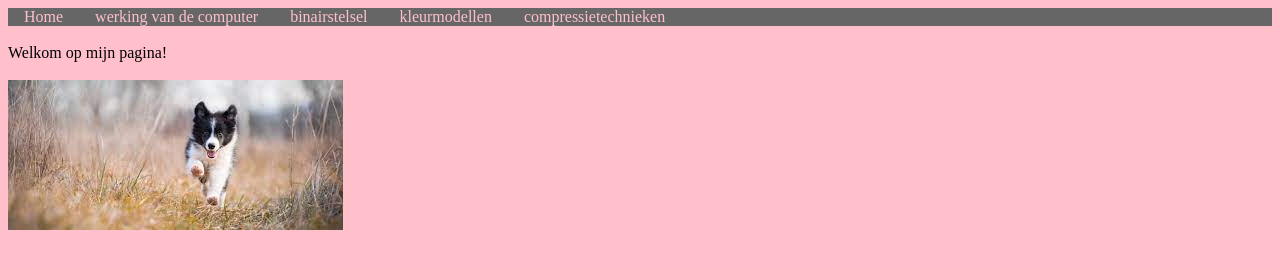
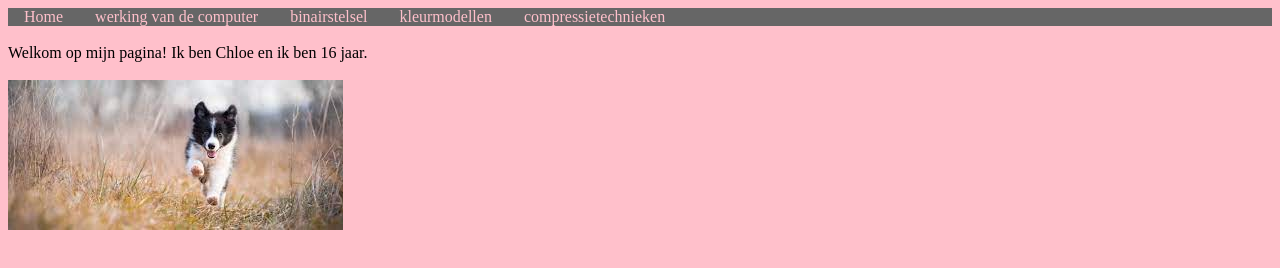
Before and after one commit to Chloe1804/Chloe1804.github.io, a plain HTML site: page index.html in a window 1280 px wide. Drawn offline with Linux system fonts and the light colour scheme.

Commit message:
stukje tekst

```diff
--- a/index.html
+++ b/index.html
@@ -18,6 +18,8 @@
      </ul>
 <br>
 Welkom op mijn pagina!
+Ik ben Chloe en ik ben 16 jaar.
+
 <br>
 <br>
      <img src="hond.jpeg">
```
